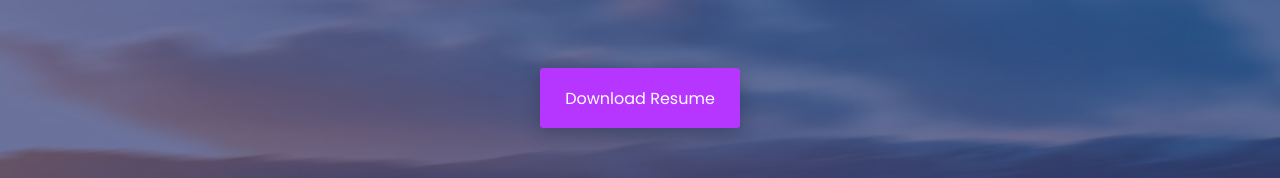
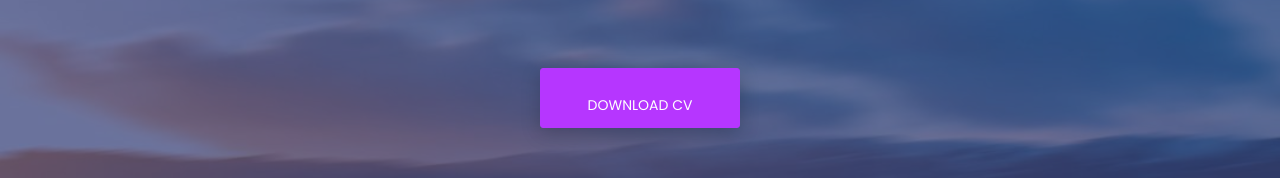
Before and after one commit to jesiflorence/browny-v1.0, a plain HTML site: page index.html in a window 1280 px wide. Shown: the part 491-669 px from the top of the page. Drawn offline with nearby package versions, Linux system fonts and the light colour scheme; files whose address does not match are found by name.

Commit message:
third commit

```diff
--- a/index.html
+++ b/index.html
@@ -104,7 +104,7 @@
 							<h2>hi <span>,</span> i am <br> jesi florence<span>.</span>   </h2>
 							<p>software developer</p>
 							<button>
-							<a href="C:\Users\JESI\Desktop\browny-v1.0\assets\images\img\Professional Modern CV Resume_20240622_140618_0000.pdf" download>download resume</a></button>
+							<a href="assets/images/img/resume.pdf" class="btn btn--download"> DOWNLOAD CV</a>
 						</div><!--/.header-text-->
 					</div><!--/.col-->
 				</div><!-- /.row-->
```
Also changed, not shown: 3 other files.
